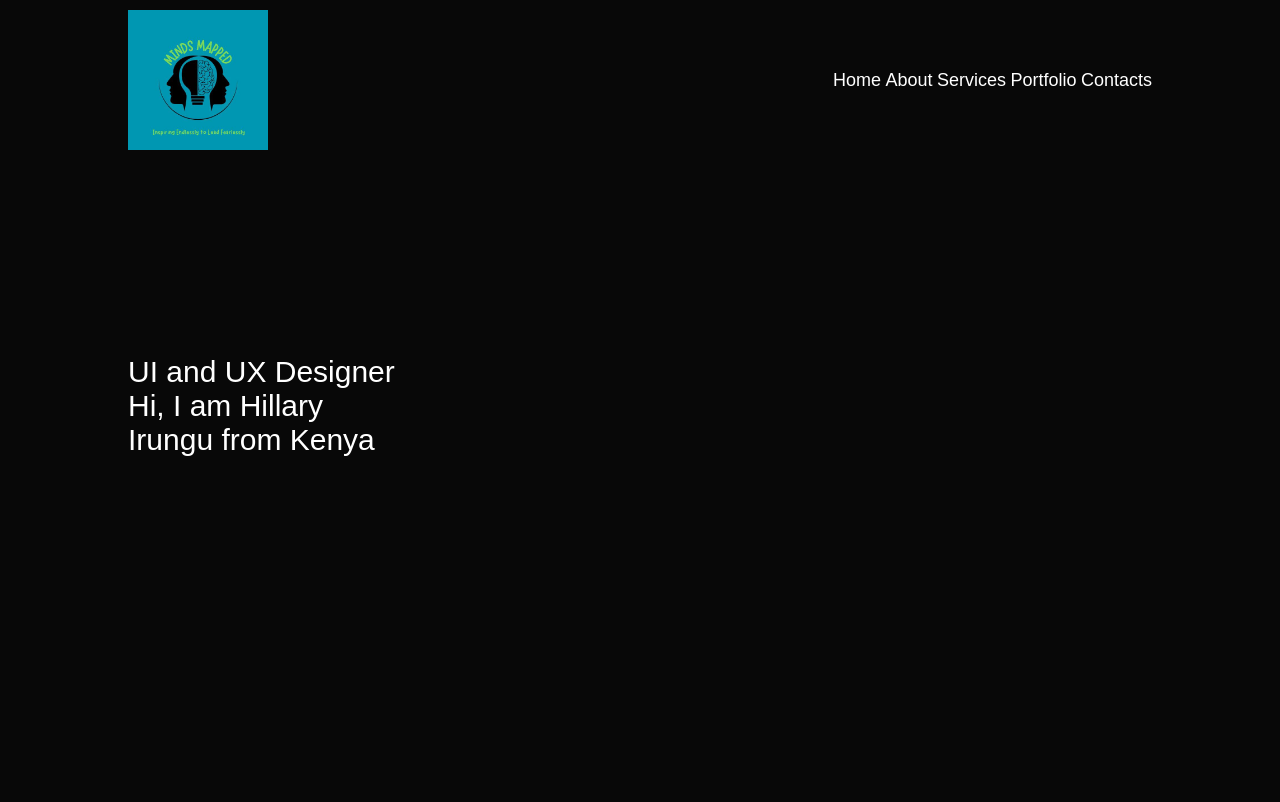
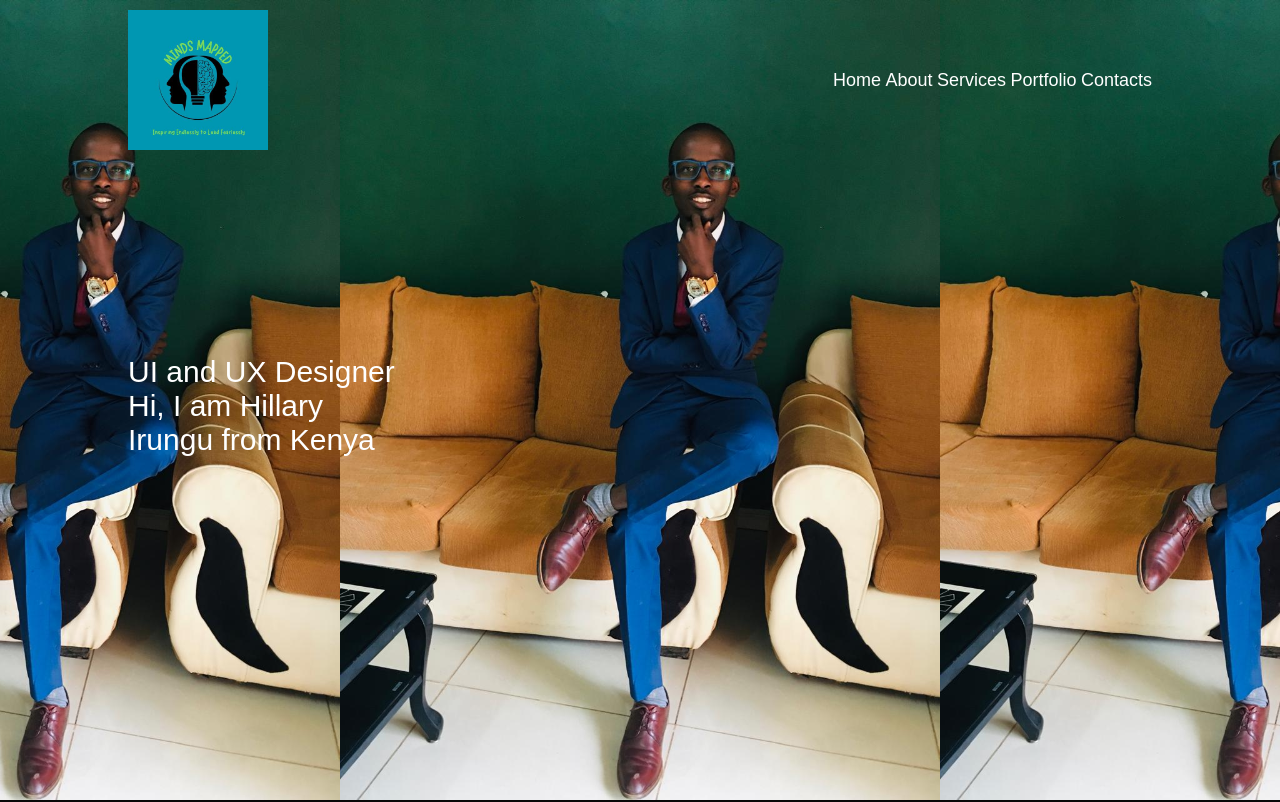
Before and after one commit to hillaryn/Personal-Portfolio-1, a plain HTML site: page index.html in a window 1280 px wide. Shown: the top 802 px of the page. Drawn offline with Linux system fonts and the light colour scheme.

Commit message:
Update style.css

```diff
--- a/style.css
+++ b/style.css
@@ -17,7 +17,7 @@ body{
 #header{
     width: 100%;
     height: 100vh;
-    background-image: url(images/LARRY.jpeg);
+    background-image: url(LARRY.jpeg);
     background-size: contain;
     background-position: center;
 }
```
